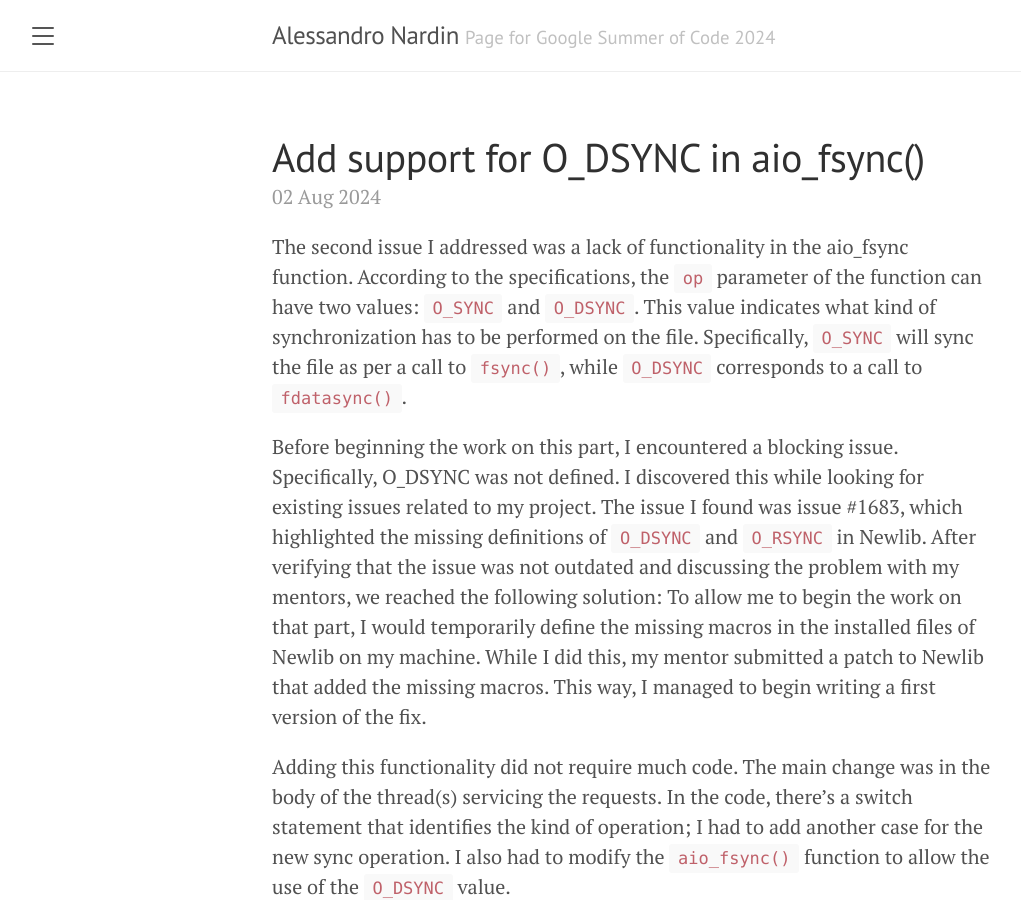
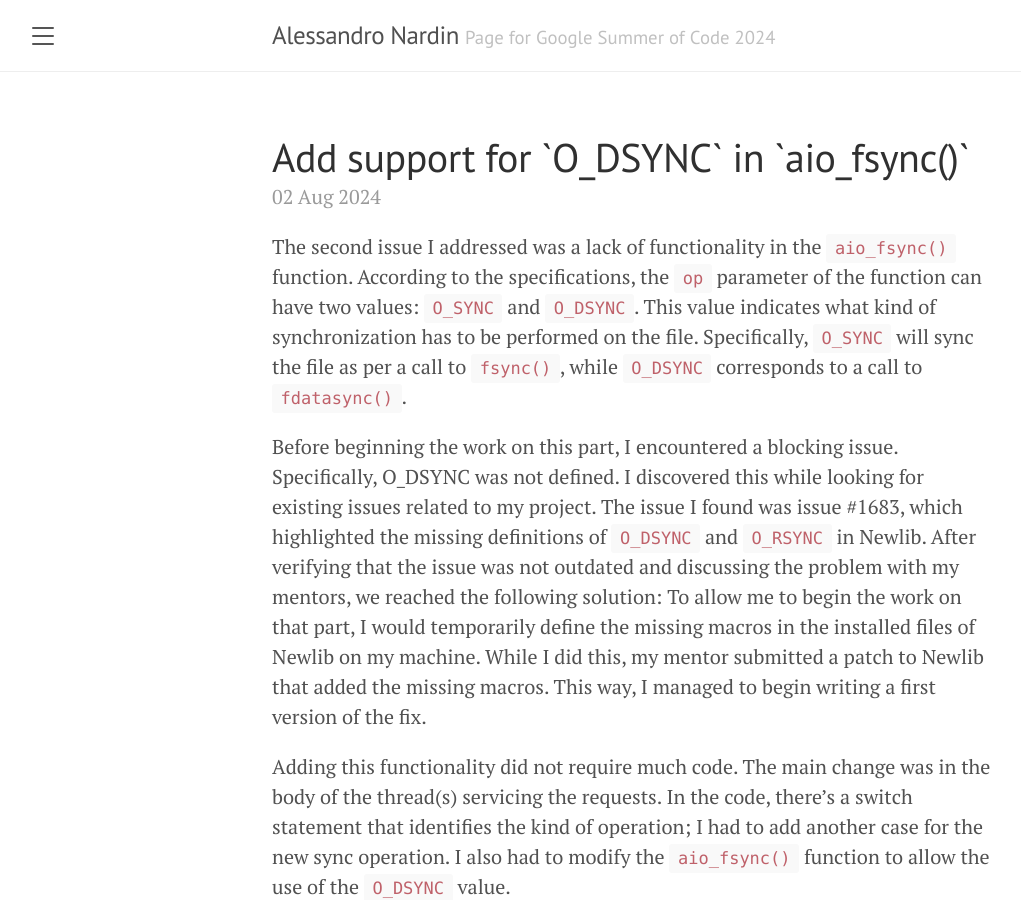
Before and after one commit to AlessandroNardin/alessandronardin.github.io, a Jekyll site: the page built from gsoc/_posts/2024-08-02-post5.md, in a window 1280 px wide and 900 px high. Shown: the whole window, without its empty margins (8-1029 px from the left). Built offline with Jekyll 4.4.1, drawn with Linux system fonts in a browser that asks for light colours; some of the changed text lies outside the part shown.

```diff
--- a/gsoc/_posts/2024-08-02-post5.md
+++ b/gsoc/_posts/2024-08-02-post5.md
@@ -1,14 +1,14 @@
 ---
 layout: post
-title: "Add support for O_DSYNC in aio_fsync()"
+title: "Add support for `O_DSYNC` in `aio_fsync()`"
 date: 2024-08-02
 categories: [GSoC]
 tags: [GSoC]
-excerpt: "Adding support for the operator O_DSYNC in aio_fsync()."
+excerpt: "Adding support for the operator `O_DSYNC` in `aio_fsync().`"
 author: Alessandro Nardin
 ---
 
-The second issue I addressed was a lack of functionality in the aio_fsync function. According to the specifications, the `op` parameter of the function can have two values: `O_SYNC` and `O_DSYNC`. This value indicates what kind of synchronization has to be performed on the file. Specifically, `O_SYNC` will sync the file as per a call to `fsync()`, while `O_DSYNC` corresponds to a call to `fdatasync()`.
+The second issue I addressed was a lack of functionality in the `aio_fsync()` function. According to the specifications, the `op` parameter of the function can have two values: `O_SYNC` and `O_DSYNC`. This value indicates what kind of synchronization has to be performed on the file. Specifically, `O_SYNC` will sync the file as per a call to `fsync()`, while `O_DSYNC` corresponds to a call to `fdatasync()`.
 
 Before beginning the work on this part, I encountered a blocking issue. Specifically, O_DSYNC was not defined. I discovered this while looking for existing issues related to my project. The issue I found was issue #1683, which highlighted the missing definitions of `O_DSYNC` and `O_RSYNC` in Newlib. After verifying that the issue was not outdated and discussing the problem with my mentors, we reached the following solution: To allow me to begin the work on that part, I would temporarily define the missing macros in the installed files of Newlib on my machine. While I did this, my mentor submitted a patch to Newlib that added the missing macros. This way, I managed to begin writing a first version of the fix.
 
```
Also changed, not shown: gsoc/_posts/2024-07-24-post4.md (added, +21 -0 lines).
